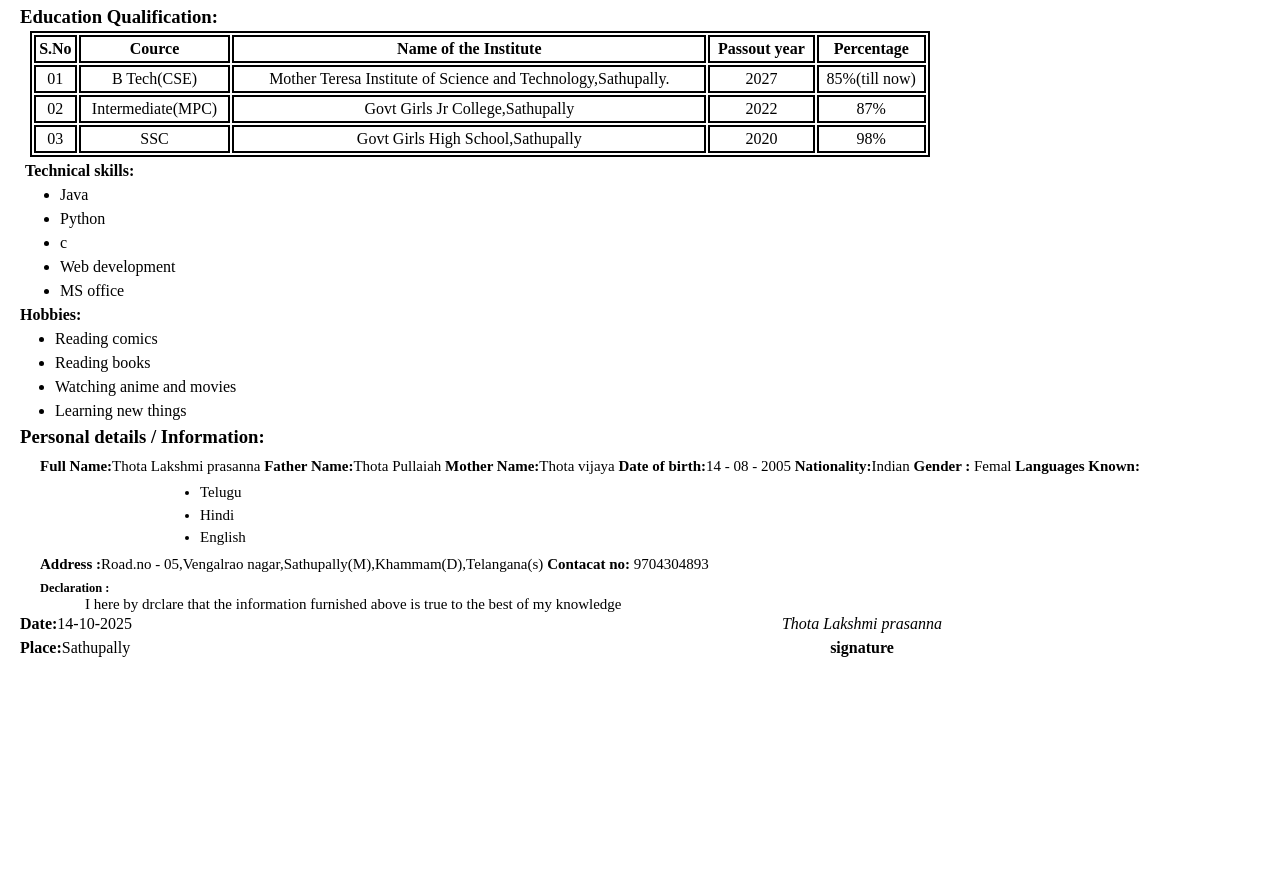
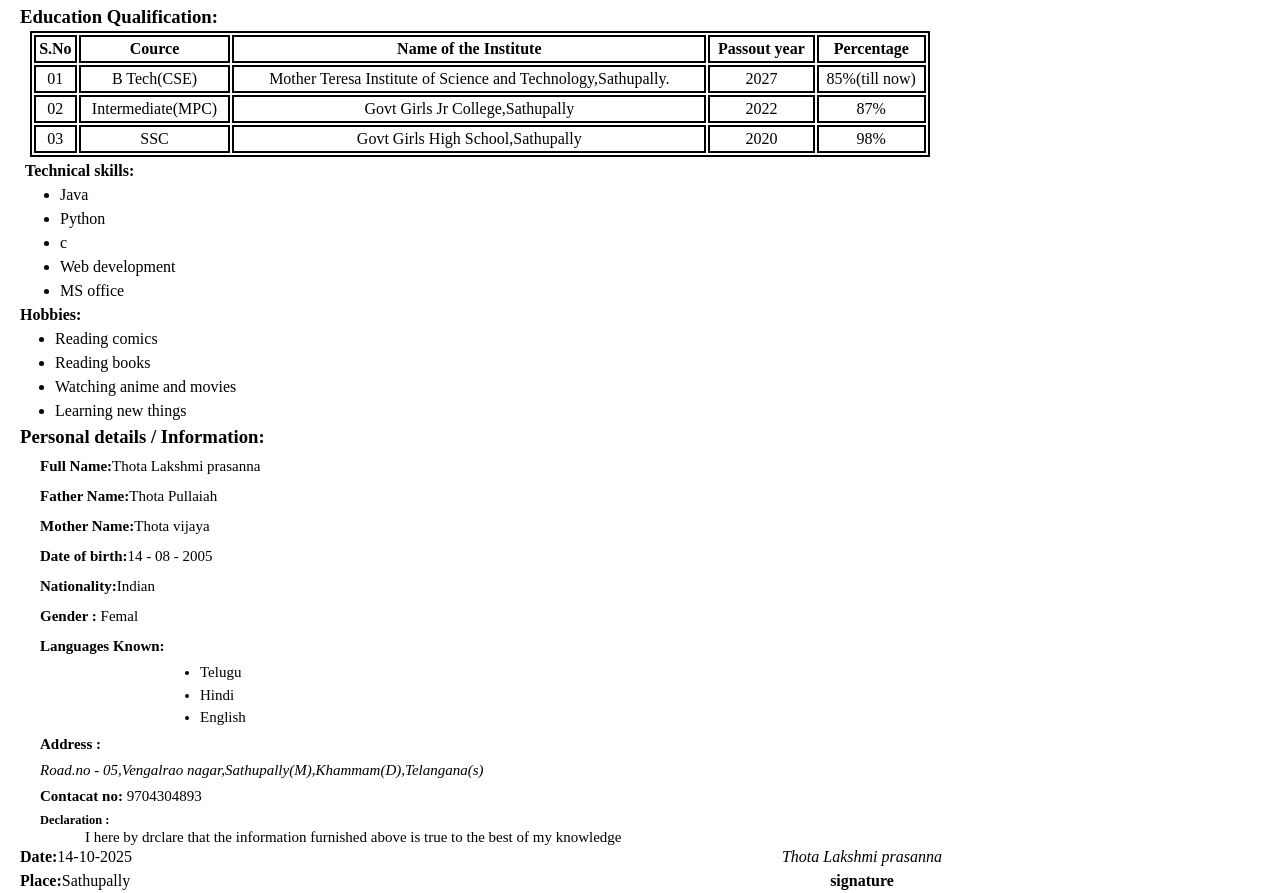
Before and after one commit to Lakshmi-14082005/beginner-level-projects, a plain HTML site: page resume/index.html in a window 1280 px wide. Shown: the part 367-1260 px from the top of the page. Before the commit the page ends 1027 px from the top, so only its background shows below. Drawn offline with Linux system fonts and the light colour scheme.

Commit message:
Update index.html
modify personal info

```diff
--- a/resume/index.html
+++ b/resume/index.html
@@ -91,19 +91,20 @@
         <div class="personal">
             <h3>Personal details / Information:</h3>
             <div id="name">
-            <b>Full Name:</b>Thota Lakshmi prasanna
-           <b>Father Name:</b>Thota Pullaiah
-            <b>Mother Name:</b>Thota vijaya
-            <b>Date of birth:</b>14 - 08 - 2005
-            <b>Nationality:</b>Indian
-          <b>Gender :</b> Femal
+            <b>Full Name:</b>Thota Lakshmi prasanna <br>
+           <b>Father Name:</b>Thota Pullaiah <br>
+            <b>Mother Name:</b>Thota vijaya <br>
+            <b>Date of birth:</b>14 - 08 - 2005 <br>
+            <b>Nationality:</b>Indian <br>
+          <b>Gender :</b> Femal <br>
             <b>Languages Known:</b>
                 <ul id="language">
                     <li>Telugu</li>
                     <li>Hindi</li>
                     <li>English</li>
                 </ul>
-            <b>Address :</b>Road.no - 05,Vengalrao nagar,Sathupally(M),Khammam(D),Telangana(s)
+            <b>Address :</b>
+                <address>Road.no - 05,Vengalrao nagar,Sathupally(M),Khammam(D),Telangana(s) </address>
           <b>Contacat no:</b> 9704304893
            <h5>Declaration :</h5>
            <p id="line">I here by drclare that the information furnished above is true to the best of my knowledge</p>
```
